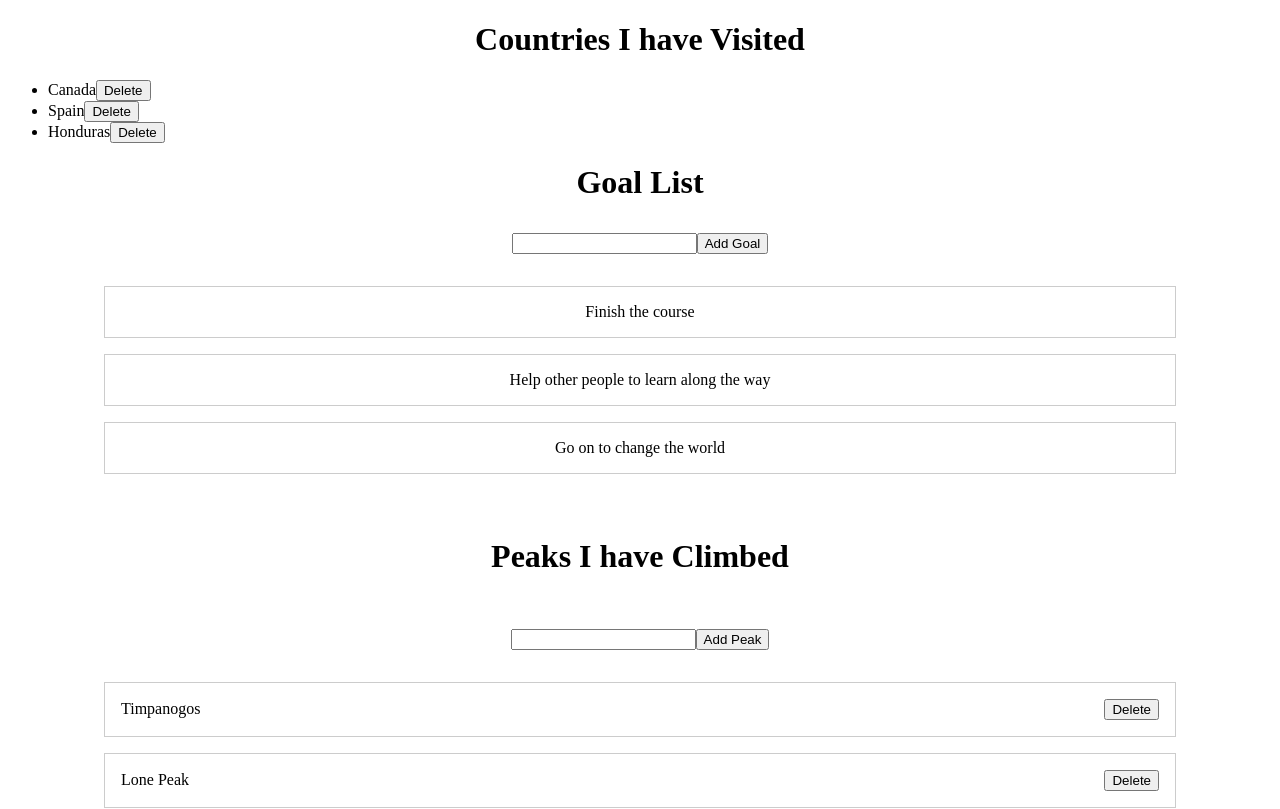
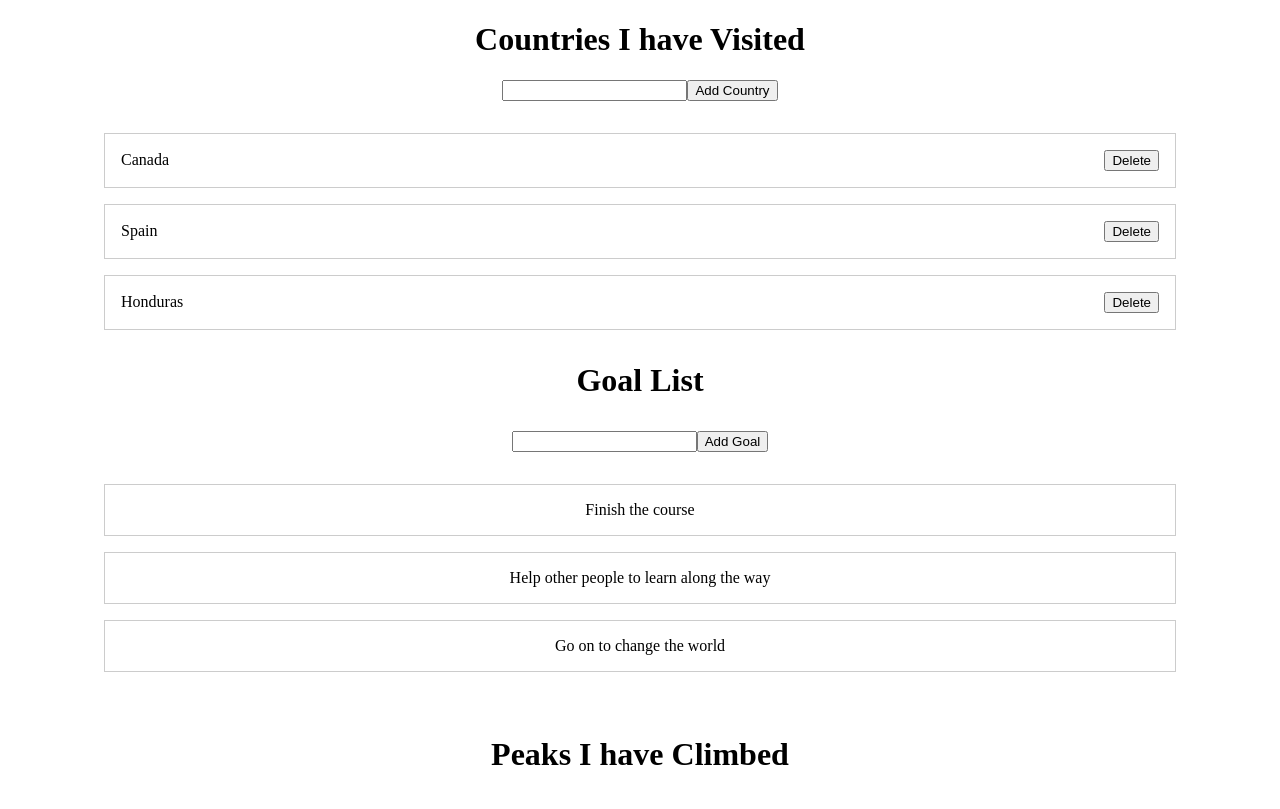
Before and after one commit to NateEnsign/interview-small-builds, a React (Vite) app: page / in a window 1280 px wide. Shown: the top 809 px of the page. Built offline with nearby package versions, Linux system fonts and the light colour scheme.

Commit message:
added functionality to dynamically add new countries to the list

```diff
--- a/src/components/countries-app/CountryList.css
+++ b/src/components/countries-app/CountryList.css
@@ -0,0 +1,14 @@
+.country-list {
+    list-style-type: none;
+    margin: 2rem 5rem;
+    padding: 0;
+}
+
+.country-list li {
+    display: flex;
+    align-items: center;
+    justify-content: space-between;
+    border: 1px solid #ccc;
+    padding: 1rem;
+    margin: 1rem;
+}
--- a/src/components/countries-app/CountryList.jsx
+++ b/src/components/countries-app/CountryList.jsx
@@ -1,4 +1,5 @@
 import React from 'react'
+import './CountryList.css';
 
 const CountryList = ( {countryList }) => {
   return (
--- /dev/null
+++ b/src/components/countries-app/NewCountry.css
@@ -0,0 +1,3 @@
+.country-form {
+    text-align: center;
+}
--- /dev/null
+++ b/src/components/countries-app/NewCountry.jsx
@@ -0,0 +1,30 @@
+import React, { useState } from 'react';
+import './NewCountry.css';
+
+const NewCountry = ({addCountry}) => {
+    const [inputText, setInputText] = useState('');
+
+    const handleInputText = (event) => {
+        setInputText(event.target.value)
+    }
+
+    const handleNewCountry = (event) => {
+        event.preventDefault();
+
+        const newCountry = {
+            id: Math.random().toString(),
+            name: inputText,
+        }
+        addCountry(newCountry)
+        setInputText('')
+    }
+
+  return (
+    <form className="country-form" onSubmit={handleNewCountry}>
+        <input type="text" value={inputText} onChange={handleInputText}  />
+        <button type='submit'>Add Country</button>
+    </form>
+  )
+}
+
+export default NewCountry
--- a/src/components/countries-app/PlacesVisited.jsx
+++ b/src/components/countries-app/PlacesVisited.jsx
@@ -1,6 +1,7 @@
 import React, { useState } from "react";
 import "./PlacesVisited.css";
 import CountryList from "./CountryList";
+import NewCountry from "./NewCountry";
 
 const PlacesVisited = () => {
   const [countries, setCountries] = useState([
@@ -9,9 +10,17 @@ const PlacesVisited = () => {
     { id: "c3", name: "Honduras" },
   ]);
 
+  const onAddCountry = (newCountry) => {
+    setCountries((prevCountries => [
+      ...prevCountries,
+      newCountry,
+    ]))
+  }
+
   return (
     <div>
       <h1 className="countries-header">Countries I have Visited</h1>
+      <NewCountry addCountry={onAddCountry} />
       <CountryList countryList={countries} />
     </div>
   );
```
